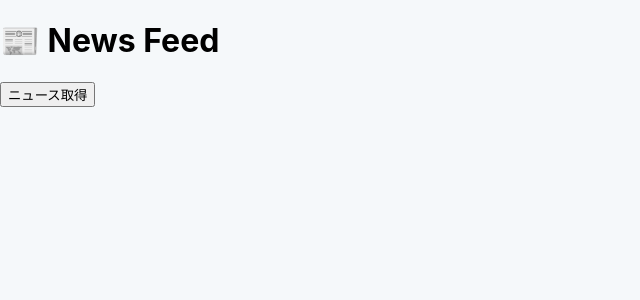
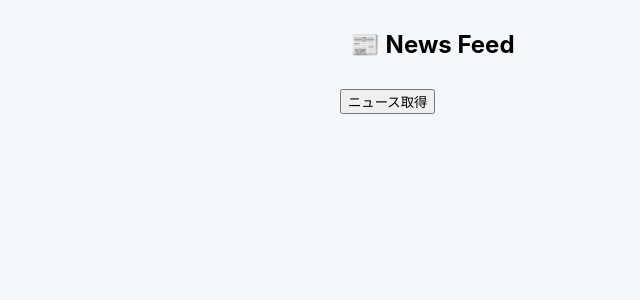
Before and after one commit to Yamaorosi/moon-news-api, a Flask app: page / in a window 1280 px wide. Shown: the top 300 px of the page, without its empty margins (0-640 px from the left). Run offline with Flask 3, Linux system fonts and the light colour scheme.

Commit message:
Update index.html

```diff
--- a/templates/index.html
+++ b/templates/index.html
@@ -1,19 +1,19 @@
 <!DOCTYPE html>
 <html lang="ja">
 <head>
-  <meta charset="UTF-8">
-  <title>News App</title>
-  <style>
+<meta charset="UTF-8">
+<title>News Feed</title>
+
+<style>
 body {
+  margin: 0;
   font-family: -apple-system, BlinkMacSystemFont, "Segoe UI", sans-serif;
   background: #f5f8fa;
-  margin: 0;
 }
 
 .container {
   max-width: 600px;
   margin: auto;
-  padding: 10px;
 }
 
 .card {
@@ -23,8 +23,8 @@ body {
 }
 
 .title {
+  font-size: 15px;
   font-weight: bold;
-  font-size: 15px;
   cursor: pointer;
 }
 
@@ -35,26 +35,27 @@ body {
 }
 
 .desc {
+  display: none;
   margin-top: 8px;
   font-size: 14px;
-  color: #333;
-  display: none;
 }
 
 .link {
+  color: #1da1f2;
+  font-size: 12px;
+  display: block;
   margin-top: 6px;
-  display: block;
-  font-size: 12px;
-  color: #1da1f2;
 }
 </style>
 </head>
+
 <body>
 
-<h1>📰 News Feed</h1>
-<button onclick="loadNews()">ニュース取得</button>
-
-<div id="news"></div>
+<div class="container">
+  <h2 style="padding:10px;">📰 News Feed</h2>
+  <button onclick="loadNews()">ニュース取得</button>
+  <div id="news"></div>
+</div>
 
 <script>
 async function loadNews() {
@@ -79,7 +80,7 @@ async function loadNews() {
 
       <div id="desc-${i}" class="desc">
         ${article.description || "No description"}
-        <a class="link" href="${article.url}" target="_blank">Open original</a>
+        <a class="link" href="${article.url}" target="_blank">元記事へ</a>
       </div>
     `;
 
```
